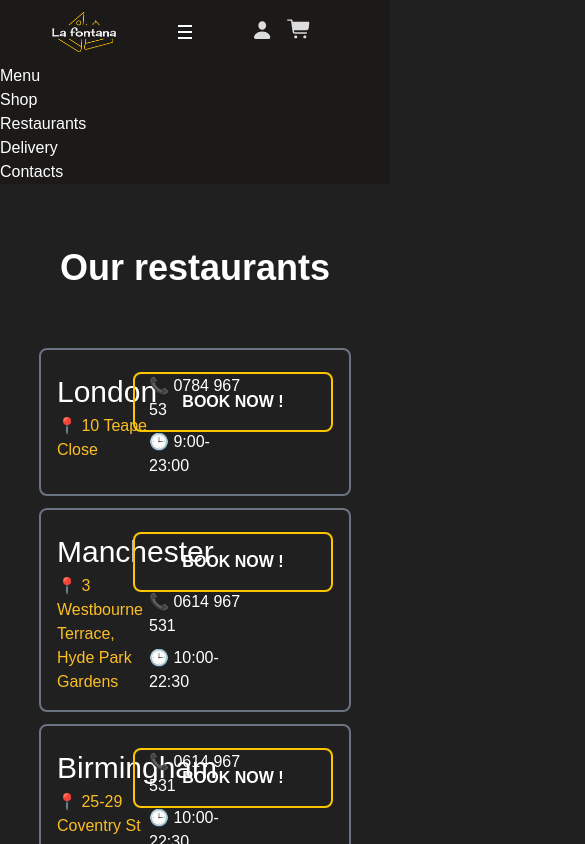
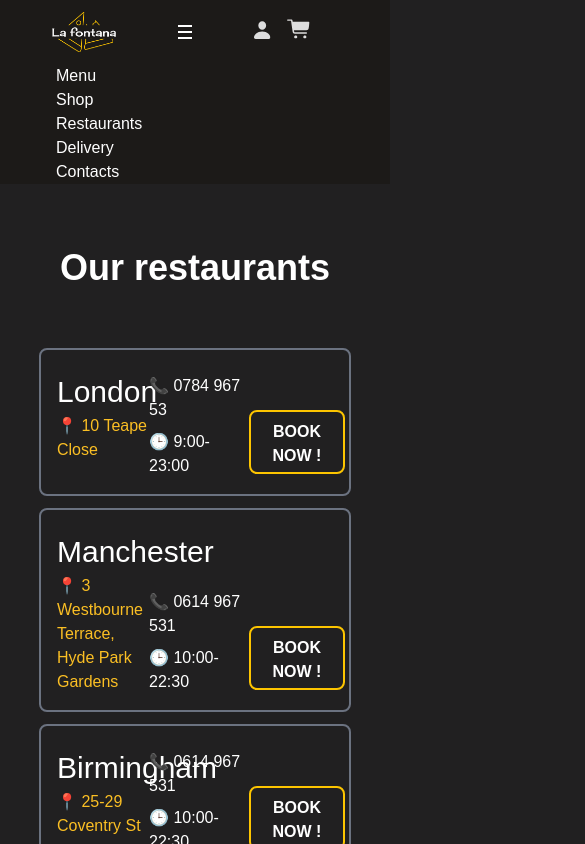
Before and after one commit to ghilannicoleta/la-fontana-app, a React (Create React App) app in the folder client/: page /restaurants in a window 390 px wide. Both pictures are taken after a click on the button 185 px from the left and 31 px from the top of the page. Shown: the top 844 px of the page, 585 px wide, since content can reach past the window. Built offline with nearby package versions, Linux system fonts and the light colour scheme.

Commit message:
Full responsive (#43)
* make respensive components

* run npm format lint

```diff
--- a/client/src/components/content/Content.jsx
+++ b/client/src/components/content/Content.jsx
@@ -226,7 +226,7 @@
           GO TO MENU {product.title.toUpperCase()}
         </a>
       </div>
-      <div className="grid grid-cols-5 gap-1 pt-10">
+      <div className="grid grid-cols-2 gap-4 pt-10 sm:grid-cols-5">
         {product.products.map((item) => (
           <ItemCard item={item} addToCart={addToCart} />
         ))}
--- a/client/src/components/content/ItemCard.jsx
+++ b/client/src/components/content/ItemCard.jsx
@@ -1,12 +1,12 @@
 export default function ItemCard({ item, addToCart }) {
   return (
-    <div className="flex flex-col justify-between rounded-lg border-2 border-solid border-transparent p-2  transition hover:border-colorYellow  hover:delay-100">
+    <div className="flex flex-col justify-between rounded-lg border-2 border-solid border-transparent p-2  transition hover:border-colorYellow hover:delay-100">
       <img className="my-1 rounded-lg" src={item.src} alt={item.title} />
       <p className="p-2"> {item.title} </p>
       <button
         type="button"
         onClick={() => addToCart(item)}
-        className="flex justify-between  rounded-lg border-2 border-solid border-colorYellow p-2 pr-2 pl-2 transition hover:bg-colorYellow hover:text-stone hover:delay-100"
+        className="flex justify-between rounded-lg border-2 border-solid border-colorYellow p-2 pr-2 pl-2 text-base transition hover:bg-colorYellow hover:text-stone hover:delay-100 md:text-lg"
       >
         <p>$ {item.price}</p>
         <div>Order</div>
--- a/client/src/components/content/Restaurants.jsx
+++ b/client/src/components/content/Restaurants.jsx
@@ -1,6 +1,6 @@
 export default function Restaurants({ city, number, address, hours }) {
   return (
-    <div className="border-gray-500 mx-auto w-4/5 rounded-lg border-2 border-gray p-4 ">
+    <div className="border-gray-500 relative mx-auto w-4/5 rounded-lg border-2 border-gray p-4">
       <div className="grid grid-cols-3">
         <div>
           <h1 className="underline-offset-6 mt-2 text-3xl"> {city} </h1>
@@ -10,10 +10,10 @@
           <p className="mt-2"> &#128222; {number} </p>
           <p> &#128338; {hours} </p>
         </div>
-        <div className="mt-1.5 grid justify-end gap-2">
+        <div className="absolute bottom-0 right-0 mb-1 mr-1">
           <button
             type="button"
-            className="h-[60px] w-[200px] rounded-lg border-2 border-solid border-colorYellow p-2 font-bold transition  hover:bg-colorYellow hover:text-stone hover:delay-200"
+            className="mb-4 h-16 w-24 rounded-lg border-2 border-solid border-colorYellow p-2 font-bold transition hover:bg-colorYellow  hover:text-stone hover:delay-200 md:w-[200px]"
           >
             BOOK NOW !
           </button>
--- a/client/src/components/content/Shop.jsx
+++ b/client/src/components/content/Shop.jsx
@@ -70,7 +70,7 @@
       <div className="mx-auto flex w-5/6 border-b pt-10 pb-4 text-4xl font-semibold">
         Discover our products
       </div>
-      <div className="mx-auto grid w-5/6 grid-cols-5 gap-1 pt-10">
+      <div className="grid grid-cols-2 gap-4 pt-10 sm:grid-cols-5">
         {producstList.map((item) => (
           <ItemCard item={item} />
         ))}
--- a/client/src/components/footer/FooterContent.jsx
+++ b/client/src/components/footer/FooterContent.jsx
@@ -3,7 +3,7 @@
 
 export default function FooterContent() {
   return (
-    <div className="flex h-[432px] justify-between border-t-4 border-colorYellow pt-20">
+    <div className="flex h-[432px] flex-col justify-between border-t-4 border-colorYellow pt-20 md:flex-row">
       <FooterNav />
       <FooterInfo />
     </div>
--- a/client/src/components/footer/FooterInfo.jsx
+++ b/client/src/components/footer/FooterInfo.jsx
@@ -4,7 +4,7 @@
 
 export default function FooterInfo() {
   return (
-    <div className="h-[226px] w-[37%]">
+    <div className="h-[226px] w-full sm:w-[37%]">
       <div className="mb-[20px] text-lg font-medium tracking-widest">
         Follow us
       </div>
--- a/client/src/components/footer/FooterNav.jsx
+++ b/client/src/components/footer/FooterNav.jsx
@@ -15,7 +15,7 @@
   ];
 
   return (
-    <div className="flex h-[228px] w-[60%] justify-around">
+    <div className="flex h-[228px] w-[60%] justify-between">
       {footerList.map((item) => (
         <div className="w-1/6">
           <div className="mb-[25px] pr-[30px] text-lg text-colorYellow">
--- a/client/src/components/navigation/Button.jsx
+++ b/client/src/components/navigation/Button.jsx
@@ -4,7 +4,7 @@
   return (
     <button
       type="button"
-      className="transition  hover:text-colorYellow hover:delay-100"
+      className="transition hover:text-colorYellow hover:delay-100"
     >
       <Link to={`/${title.toLowerCase()}`}>{children || title}</Link>
     </button>
--- a/client/src/components/navigation/Navigation.jsx
+++ b/client/src/components/navigation/Navigation.jsx
@@ -76,7 +76,7 @@
           </Button>
         </div>
       </nav>
-      <ul className={`${isOpen ? "flex" : "hidden"} flex-col md:hidden`}>
+      <ul className={`${isOpen ? "flex" : "hidden"} flex-col pl-14 md:hidden`}>
         <li>
           <Button title="Menu" />
         </li>
```
